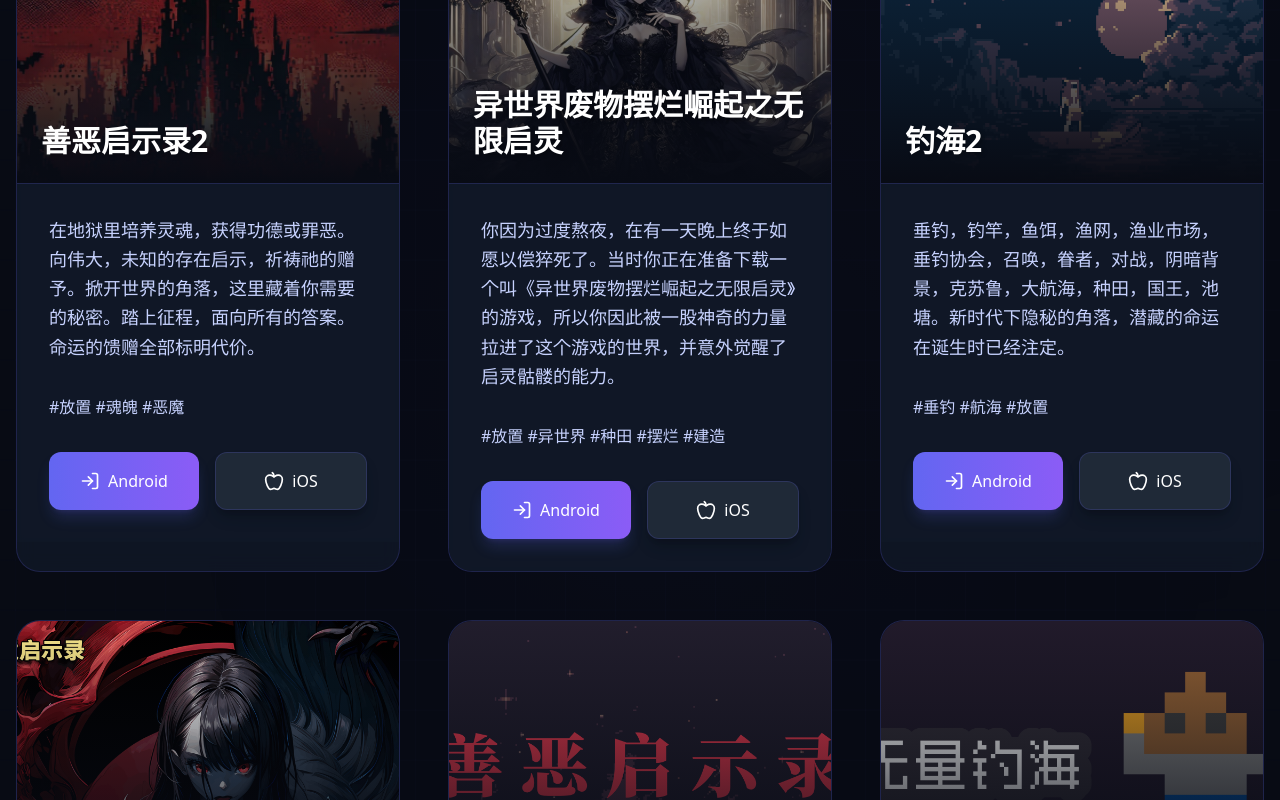
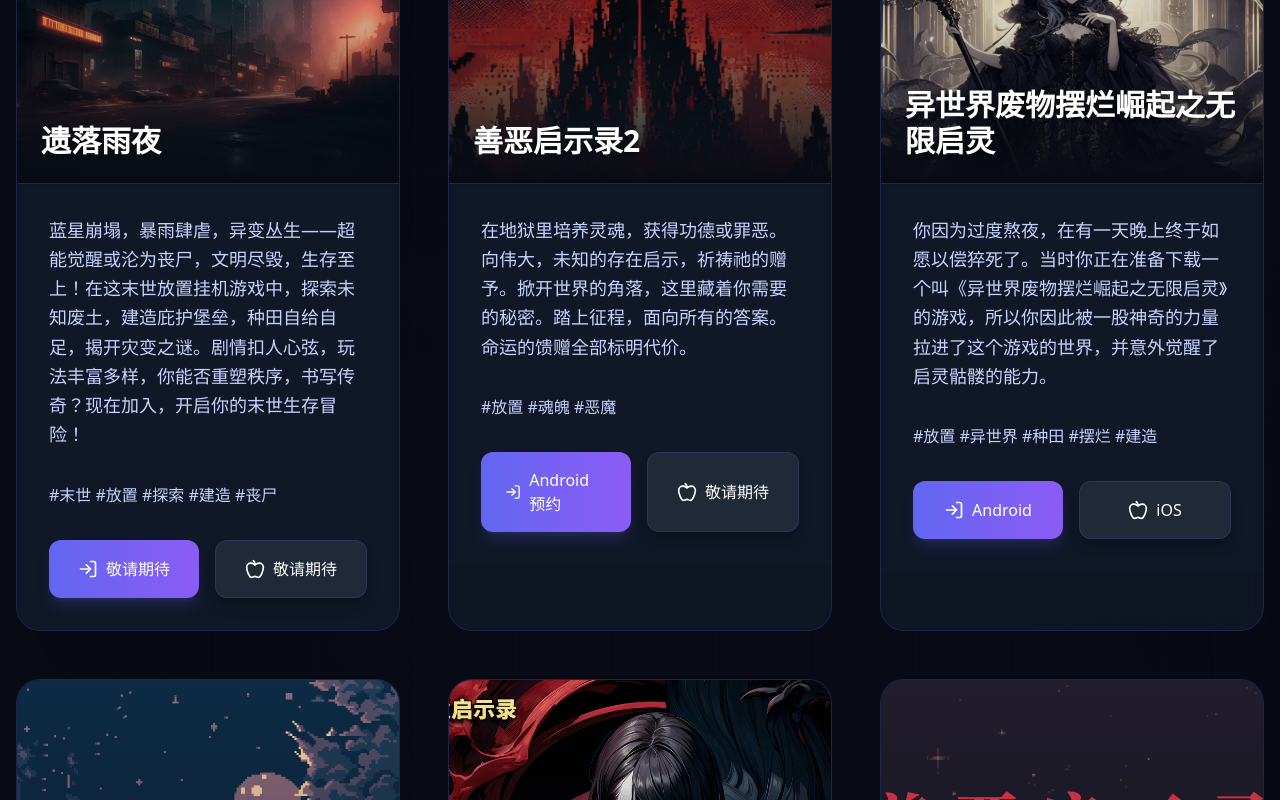
Before and after one commit to meowsay/meowsay.com, a React (Vite) app: page / in a window 1280 px wide. Shown: the part 740-1540 px from the top of the page. Built offline with nearby package versions, Linux system fonts and the light colour scheme.

Commit message:
add games

```diff
--- a/src/App.tsx
+++ b/src/App.tsx
@@ -16,9 +16,22 @@ interface Game {
   image: string;
   androidUrl: string;
   iosUrl: string;
+  androidTxt: string;
+  iosTxt: string
 }
 
 const games: Game[] = [
+  {
+    id: 'yiluoyuye',
+    title: '遗落雨夜',
+    description: `蓝星崩塌，暴雨肆虐，异变丛生——超能觉醒或沦为丧尸，文明尽毁，生存至上！在这末世放置挂机游戏中，探索未知废土，建造庇护堡垒，种田自给自足，揭开灾变之谜。剧情扣人心弦，玩法丰富多样，你能否重塑秩序，书写传奇？现在加入，开启你的末世生存冒险！`,
+    tags: '#末世 #放置 #探索 #建造 #丧尸',
+    image: 'images/yiluoyuye.jpg',
+    androidUrl: '#',
+    iosUrl: '#',
+    androidTxt: '敬请期待',
+    iosTxt: '敬请期待'
+  },
   {
     id: 'efotuo2',
     title: '善恶启示录2',
@@ -27,6 +40,8 @@ const games: Game[] = [
     image: 'images/efotuo2.jpg',
     androidUrl: 'https://www.taptap.cn/app/730757',
     iosUrl: '#',
+    androidTxt: 'Android 预约',
+    iosTxt: '敬请期待'
   },
   {
     id: 'tkingdom',
@@ -37,6 +52,8 @@ const games: Game[] = [
     image: 'images/tkingdom.jpg',
     androidUrl: 'https://www.taptap.cn/app/619248',
     iosUrl: 'https://apps.apple.com/app/id6553994545',
+    androidTxt: 'Android',
+    iosTxt: 'iOS'
   },
   {
     id: 'diaohai2',
@@ -47,6 +64,8 @@ const games: Game[] = [
     image: 'images/diaohai2.png',
     androidUrl: 'https://www.taptap.cn/app/378988',
     iosUrl: 'https://apps.apple.com/app/id6475666748',
+    androidTxt: 'Android',
+    iosTxt: 'iOS'
   },
   {
     id: 'yijingqishilu',
@@ -57,6 +76,8 @@ const games: Game[] = [
     image: 'images/yjqsl.png',
     androidUrl: 'https://l.taptap.cn/jTuAtltD?channel=rep-rep_ofz0wkufo0t',
     iosUrl: '#',
+    androidTxt: 'Android',
+    iosTxt: '敬请期待'
   },
   {
     id: 'efotuo',
@@ -66,8 +87,9 @@ const games: Game[] = [
     tags: '#冥界 #魂魄 #建造',
     image: 'images/efotuo.png',
     androidUrl: 'https://tap.cn/WkO9SXvM?channel=rep-rep_ayx7lus55zu',
-    iosUrl:
-      'https://apps.apple.com/us/app/%E5%96%84%E6%81%B6%E5%90%AF%E7%A4%BA%E5%BD%95/id1661607620?platform=iphone',
+    iosUrl: 'https://apps.apple.com/us/app/%E5%96%84%E6%81%B6%E5%90%AF%E7%A4%BA%E5%BD%95/id1661607620?platform=iphone',
+    androidTxt: 'Android',
+    iosTxt: 'iOS'
   },
   {
     id: 'diaohai',
@@ -78,6 +100,8 @@ const games: Game[] = [
     image: 'images/fishing.png',
     androidUrl: 'https://tap.cn/ajmHSTsE?channel=rep-rep_aii3ed3ta85',
     iosUrl: '#',
+    androidTxt: 'Android',
+    iosTxt: '敬请期待'
   },
 ];
 
@@ -112,9 +136,14 @@ function App() {
             <div className="max-w-3xl mx-auto space-y-4 mt-8">
               <p className="text-xl text-indigo-200 leading-relaxed">
                 Immerse yourself in the world of gaming with Meowsay Games, the
-                leading Game Studio in Shanghai. Embark on epic journeys through
+                leading Game Studio in Shanghai. <br></br>Embark on epic journeys through
                 our meticulously crafted gaming universes.
               </p>
+
+              {/* <p className="text-xl text-indigo-200 leading-relaxed">
+              让自己沉浸在游戏世界中，与上海领先的游戏工作室 Meowsay Games 一起。通过我们精心打造的游戏宇宙，踏上史诗般的旅程。
+              </p> */}
+
             </div>
           </div>
         </div>
@@ -140,7 +169,7 @@ function App() {
                   alt={game.title}
                   className="w-full h-72 object-cover"
                 />
-                <div className="absolute inset-0 bg-gradient-to-t from-[#080B14] via-[#080B14]/50 to-transparent"></div>
+                <div className="absolute inset-0 bg-gradient-to-t from-[#080B14] via-[#080B14]/20 to-transparent"></div>
                 <div className="absolute bottom-6 left-6 right-6">
                   <h3 className="text-3xl font-bold text-shadow">
                     {game.title}
@@ -163,14 +192,14 @@ function App() {
                     className="flex-1 flex items-center justify-center gap-2 bg-gradient-to-r from-indigo-500 to-violet-500 py-4 px-6 rounded-xl font-medium hover:from-indigo-600 hover:to-violet-600 transition-all duration-300 shadow-lg shadow-indigo-500/20 hover:shadow-xl hover:shadow-indigo-500/30"
                   >
                     <AndroidLogo className="h-5 w-5" />
-                    <span>Android</span>
+                    <span>{game.androidTxt}</span>
                   </a>
                   <a
                     href={game.iosUrl}
                     className="flex-1 flex items-center justify-center gap-2 bg-[#1F2937] py-4 px-6 rounded-xl font-medium hover:bg-[#1a232d] transition-all duration-300 shadow-lg shadow-black/20 hover:shadow-xl hover:shadow-black/30 border border-indigo-500/20"
                   >
                     <AppleLogo className="h-5 w-5" />
-                    <span>iOS</span>
+                    <span>{game.iosTxt}</span>
                   </a>
                 </div>
 
```
Also changed, not shown: public/images/yiluoyuye.jpg (added).
